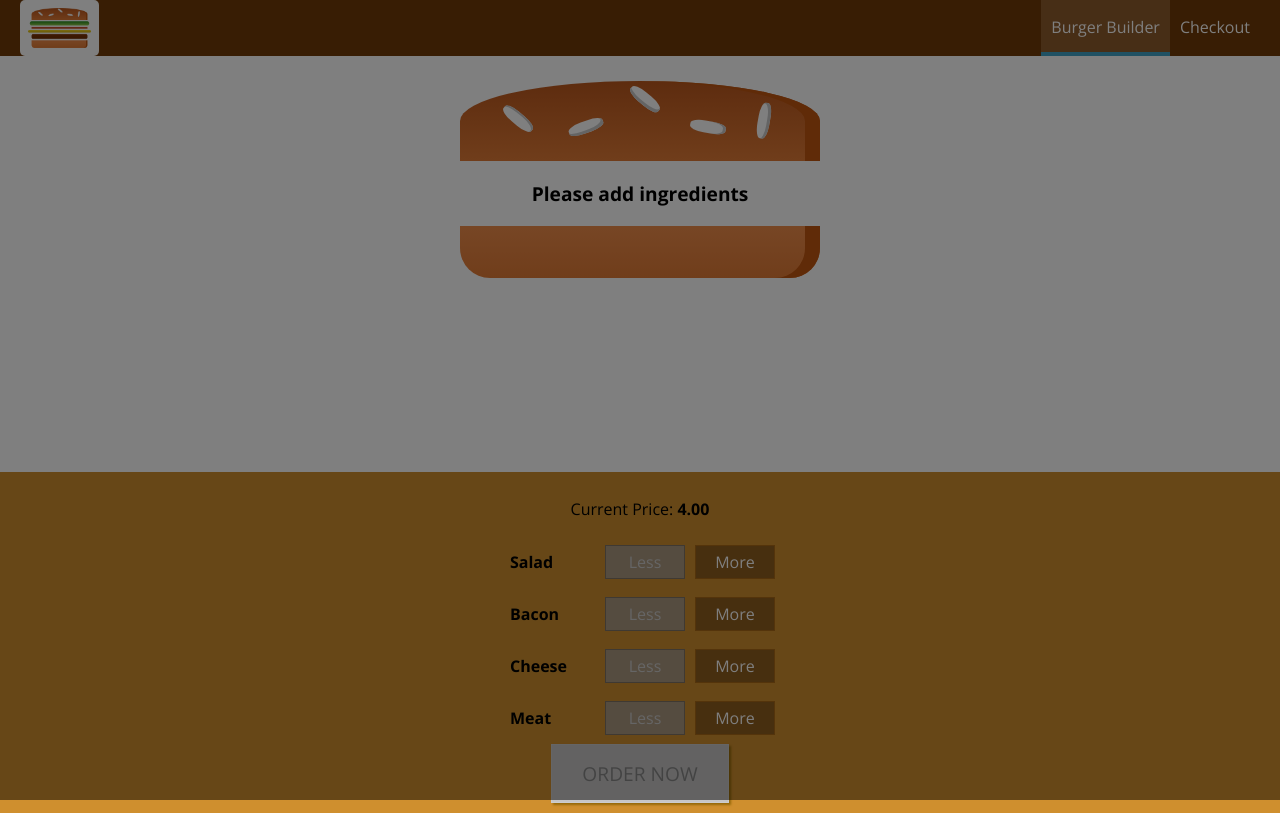
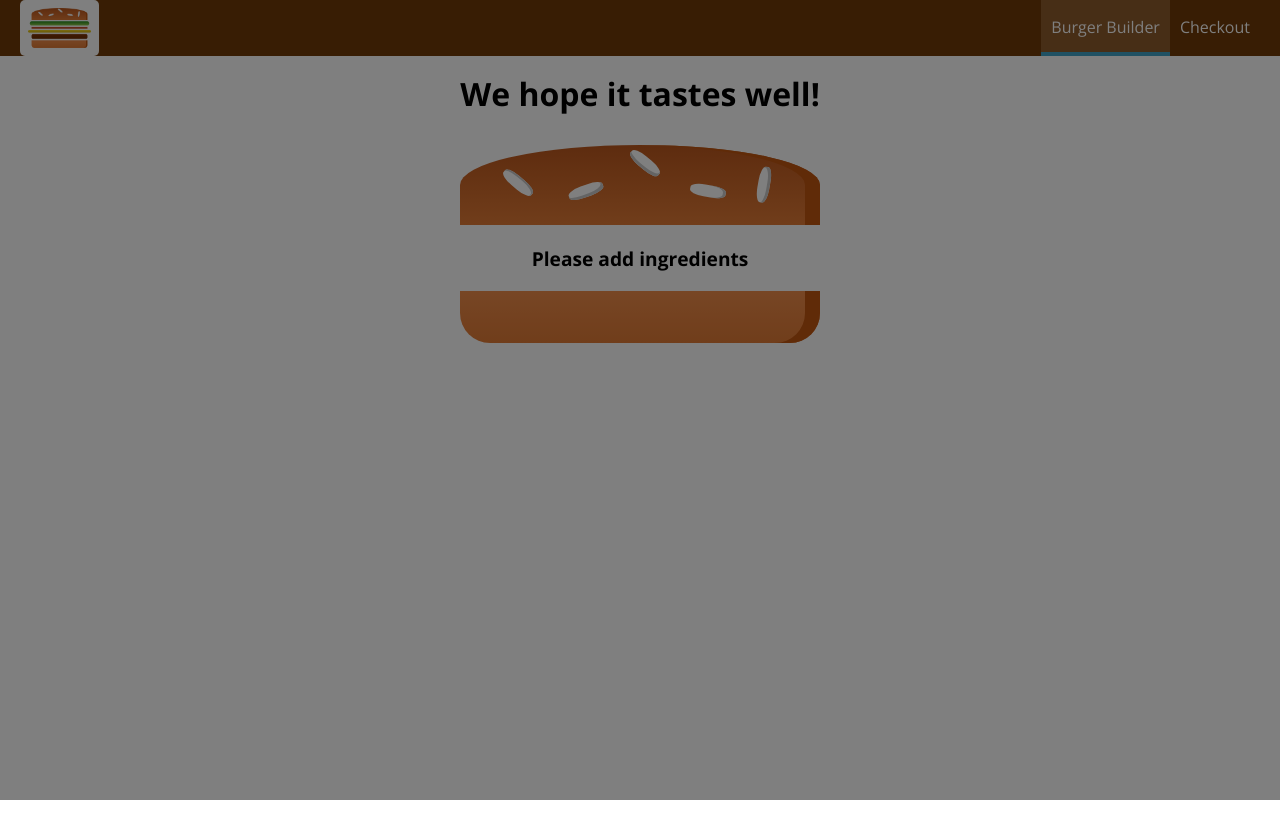
Before and after one commit to ashokkarne/burger-builder-app, a React app: page /checkout in a window 1280 px wide. Built offline with nearby package versions, Linux system fonts and the light colour scheme.

Commit message:
Completed 255

```diff
--- a/package.json
+++ b/package.json
@@ -37,6 +37,8 @@
     "react": "^16.10.2",
     "react-dev-utils": "^5.0.2",
     "react-dom": "^16.10.2",
+    "react-router": "^5.1.2",
+    "react-router-dom": "^5.1.2",
     "resolve": "1.6.0",
     "style-loader": "0.19.0",
     "sw-precache-webpack-plugin": "0.11.4",
--- a/src/App.js
+++ b/src/App.js
@@ -1,14 +1,18 @@
 import React, { Component } from 'react';
 import Layout from './hoc/Layout/Layout';
 import BurgerBuilder from './containers/BurgerBuilder/BurgerBuilder';
+import {Route,Switch} from 'react-router-dom';
+import Checkout from './containers/Checkout/Checkout';
 
 class App extends Component {
   render() {
     return (
       <div className="App">
         <Layout>
-
-       <BurgerBuilder/>
+      <Switch>
+      <Route path="/" exact component={BurgerBuilder}/>
+      <Route path="/checkout" component={Checkout}/>
+      </Switch>
         </Layout>
       </div>
     );
--- a/src/components/Burger/Burger.js
+++ b/src/components/Burger/Burger.js
@@ -1,8 +1,11 @@
 import React from'react';
 import classes from './Burger.css';
 import BurgerIngredient from './BurgerIngredient/BurgerIngredient';
+import {withRouter} from 'react-router-dom';
+
 const burger =  (props) => {
 
+    console.log("Burger Props-->",props);
 let transformedIngredients = Object.keys(props.ingredients)
                     .map(igKey => {
 
@@ -26,4 +29,4 @@
     );
 }
 
-export default burger;
+export default withRouter(burger);
--- /dev/null
+++ b/src/components/CheckoutSummary/CheckoutSummary.css
@@ -0,0 +1,11 @@
+.CheckoutSummary {
+    text-align: center;
+    width:80%;
+    margin:auto;
+}
+
+@media( min-width:600px){
+    .CheckoutSummary {
+        width:500px;
+    }
+}
--- /dev/null
+++ b/src/components/CheckoutSummary/CheckoutSummary.js
@@ -0,0 +1,27 @@
+import React from 'react';
+import Burger from '../Burger/Burger';
+import Button from '../UI/Button/Button';
+import classes from './CheckoutSummary.css';
+const checkoutSummary = (props) => {
+
+
+
+
+
+
+return (
+<div className={classes.CheckoutSummary}>
+ <h1>We hope it tastes well!</h1>
+<div style={{width:"100%",margin:'auto'}} >
+    <Burger ingredients={props.ingredients} />
+
+</div>
+<Button btnType="Danger" clicked={props.checkoutCancelled}>CANCEL</Button>
+<Button btnType="Success" clicked={props.checkoutContinued}>CONTINUE</Button>
+</div>
+
+);
+
+}
+
+export default checkoutSummary;
--- a/src/containers/BurgerBuilder/BurgerBuilder.js
+++ b/src/containers/BurgerBuilder/BurgerBuilder.js
@@ -17,20 +17,33 @@
 class BurgerBuilder extends Component {
 
  state = {
-     ingredients: {
-         salad:0,
-         bacon:0,
-         cheese:0,
-         meat:0
-     },
+     ingredients: null,
      totalPrice:4,
      purchasable:false,
      purchasing:false,
-     loading:false
+     loading:false,
+     error:false
  }
+
+componentDidMount(){
+
+    axios.get("https://react-my-burger-75a28.firebaseio.com/ingredients.json")
+    .then(response => {
+
+        this.setState({ingredients: response.data});
+    })
+    .catch(error => {
+
+        console.log(error);
+        this.setState({error:true});
+
+    });
+}
 
  purchaseHandler = ()=> {
      this.setState({purchasing:true});
+
+
  }
 
 updatePurchasable = (ingredients)=>{
@@ -88,8 +101,9 @@
     this.setState({purchasing:false});
  }
 
+
  purchaseContinueHandler = () =>{
-  this.setState({loading:true});
+  /*this.setState({loading:true});
     const order = {
         ingredients: this.state.ingredients,
         price: this.state.totalPrice,
@@ -115,26 +129,54 @@
         console.log(error);
         this.setState({loading:false, purchasing:false});
     });
+*/
 
+ console.log("purchase continue ", this.props);
+ let queryParams = [];
+for(let i in this.state.ingredients){
+    queryParams.push(encodeURIComponent(i)+"="+encodeURIComponent(this.state.ingredients[i]));
+}
+const queryString = queryParams.join('&');
+alert("Purchase Continue!");
+ this.props.history.push({pathname:"/checkout", search:"?"+queryString});
 
-   // alert("Purchase Continue!");
  }
     render(){
 
         const disabledInfo ={...this.state.ingredients};
 
-        let orderSummary=  <OrderSummary ingredients= {this.state.ingredients }
-        purchaseCancelHandler={this.purchaseCancelHandler}
-         purchaseContinue={this.purchaseContinueHandler}
-         totalPrice={this.state.totalPrice}
-       /> ;
-        if(this.state.loading){
-            orderSummary = <Spinner />;
-        }
+        let orderSummary= null;
+
         for(let key in disabledInfo){
 
             disabledInfo[key]=  disabledInfo[key] <=0 ;
         }
+
+        let burger = this.state.error? <p> Sorry, Ingredients cannot be loaded Now.</p> : <Spinner />;
+      if(this.state.ingredients){
+        burger = (
+            <Auxiliary>
+            <Burger ingredients= {this.state.ingredients} />
+            <BuildControls ingredientAdded={this.addIngredientHandler}
+            ingredientRemoved = {this.removeIngredientHandler}
+             disabled= {disabledInfo}
+             price= {this.state.totalPrice}
+             purchasable={this.state.purchasable}
+             ordered={this.purchaseHandler}/>
+
+
+             </Auxiliary>);
+
+             orderSummary = (<OrderSummary ingredients= {this.state.ingredients }
+             purchaseCancelHandler={this.purchaseCancelHandler}
+              purchaseContinue={this.purchaseContinueHandler}
+              totalPrice={this.state.totalPrice}
+             /> );
+      }
+
+      if(this.state.loading){
+        orderSummary = <Spinner />;
+    }
 
         return  (
             <Auxiliary>
@@ -142,13 +184,7 @@
            {orderSummary}
             </Modal>
 
-            <Burger ingredients= {this.state.ingredients} />
-            <BuildControls ingredientAdded={this.addIngredientHandler}
-            ingredientRemoved = {this.removeIngredientHandler}
-             disabled= {disabledInfo}
-             price= {this.state.totalPrice}
-             purchasable={this.state.purchasable}
-             ordered={this.purchaseHandler}/>
+           {burger}
             </Auxiliary>
          );
 
--- /dev/null
+++ b/src/containers/Checkout/Checkout.js
@@ -0,0 +1,47 @@
+import React, {Component} from 'react';
+import CheckoutSummary from '../../components/CheckoutSummary/CheckoutSummary';
+class Checkout extends Component {
+
+    state = {
+
+        ingredients: {
+            meat:1,
+            cheese:1,
+            bacon:1,
+            salad:1
+        }
+    }
+
+    componentDidMount(){
+
+        const query = new URLSearchParams(this.props.location.search);
+        const ingredients = {};
+        for(let entry of query.entries()){
+            //['salad', '1']
+            ingredients[entry[0]] = +entry[1];
+        }
+
+        this.setState({ingredients: ingredients});
+    }
+    checkoutCancelledHandler = () => {
+        this.props.history.goBack();
+    }
+
+    checkoutContinuedHandler= ()=> {
+        this.props.history.replace("/checkout/contact-data");
+    }
+    render() {
+  console.log("checkout props--->",this.props);
+        return  (
+         <div>
+             <CheckoutSummary ingredients= {this.state.ingredients}
+             checkoutCancelled={this.checkoutCancelledHandler}
+             checkoutContinued={this.checkoutContinuedHandler}
+             />
+
+        </div>
+        );
+    }
+}
+
+export default Checkout;
--- a/src/hoc/withErrorHandler/withErrorHandler.js
+++ b/src/hoc/withErrorHandler/withErrorHandler.js
@@ -9,15 +9,15 @@
         state = {
             error:null
         }
-        componentDidMount(){
-
-            axios.interceptors.request.use( req => {
+        constructor(){
+            super();
+            this.requestInterceptor =axios.interceptors.request.use( req => {
 
                 this.setState({error:null});
                 return req;
             }  );
 
-            axios.interceptors.response.use(res => res , error =>{
+           this.responseInterceptor= axios.interceptors.response.use(res => res , error =>{
                 this.setState({error:error});
 
             });
@@ -28,6 +28,10 @@
             this.setState({error:null
             });
 
+        }
+        componentWillUnmount(){
+            axios.interceptors.request.eject(this.requestInterceptor);
+            axios.interceptors.response.eject(this.responseInterceptor);
         }
         render(){
             return (
--- a/src/index.js
+++ b/src/index.js
@@ -2,7 +2,13 @@
 import ReactDOM from 'react-dom';
 import './index.css';
 import App from './App';
+import {BrowserRouter} from 'react-router-dom';
 import registerServiceWorker from './registerServiceWorker';
 
-ReactDOM.render(<App />, document.getElementById('root'));
+const app = (
+    <BrowserRouter>
+    <App />
+    </BrowserRouter>
+)
+ReactDOM.render(app, document.getElementById('root'));
 registerServiceWorker();
```
Also changed, not shown: 1 other file (tests, documents, lock files or other folders).
